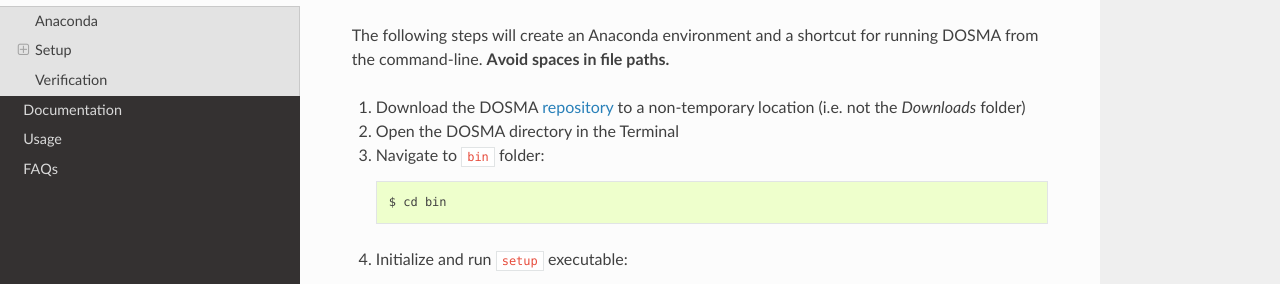
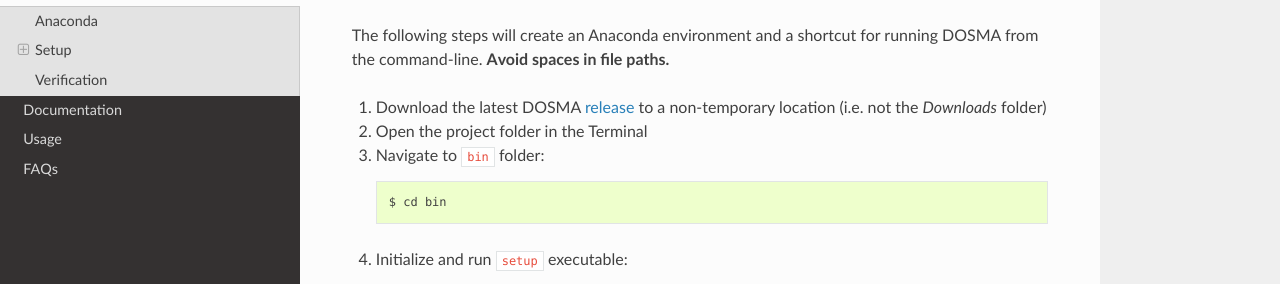
Before and after one commit to ad12/DOSMA, a Sphinx documentation site: the page built from docs/source/general/installation.rst, in a window 1280 px wide and 900 px high, scrolled down 329 px. Shown: the part 160-444 px from the top of the window. Built offline with Sphinx 7.4.7 and the Read the Docs theme 2.0.0, drawn with Linux system fonts in a browser that asks for light colours; some of the changed text lies outside the part shown.

```diff
--- a/docs/source/conf.py
+++ b/docs/source/conf.py
@@ -24,7 +24,7 @@ copyright = '2019, Arjun Desai'
 author = 'Arjun Desai'
 
 # The full version, including alpha/beta/rc tags
-release = 'v0.0.10'
+release = 'v0.0.11'
 
 
 # -- General configuration ---------------------------------------------------
--- a/docs/source/general/installation.rst
+++ b/docs/source/general/installation.rst
@@ -27,8 +27,8 @@ Setup
 The following steps will create an Anaconda environment and a shortcut for running DOSMA from the command-line.
 **Avoid spaces in file paths.**
 
-1. Download the DOSMA `repository <https://github.com/ad12/DOSMA>`_ to a non-temporary location (i.e. not the `Downloads` folder)
-2. Open the DOSMA directory in the Terminal
+1. Download the latest DOSMA `release <https://github.com/ad12/DOSMA/releases>`_ to a non-temporary location (i.e. not the `Downloads` folder)
+2. Open the project folder in the Terminal
 3. Navigate to ``bin`` folder::
 
     $ cd bin
```
Also changed, not shown: other parts of docs/source/general/installation.rst (+0 -5 lines), README.md (+5 -1 lines), docs/source/general/usage.rst (+6 -1 lines), 1 other file.
